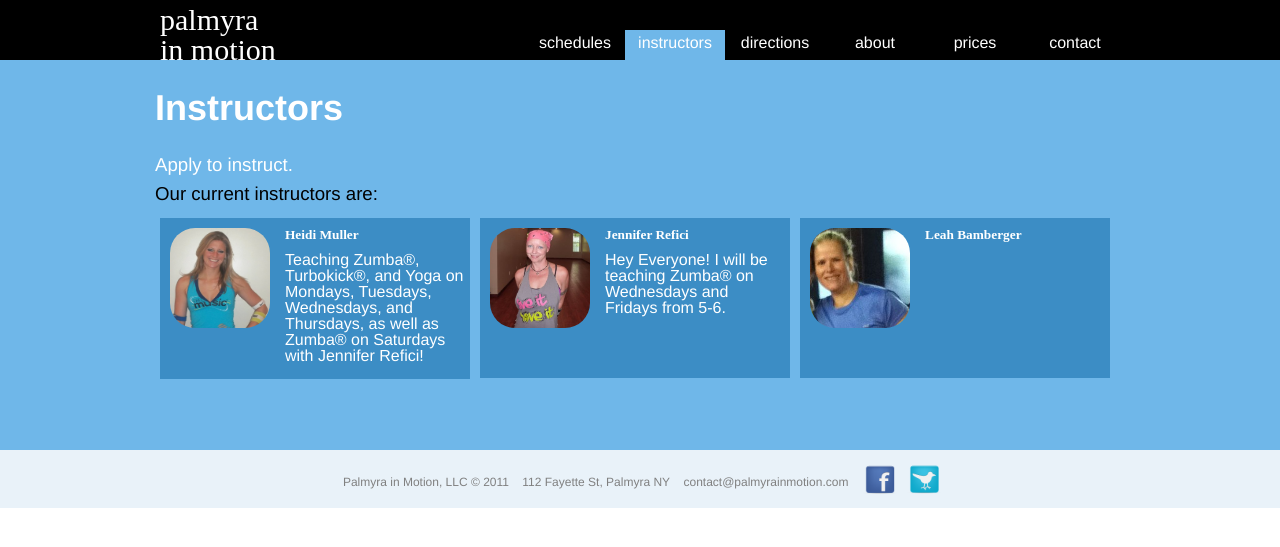
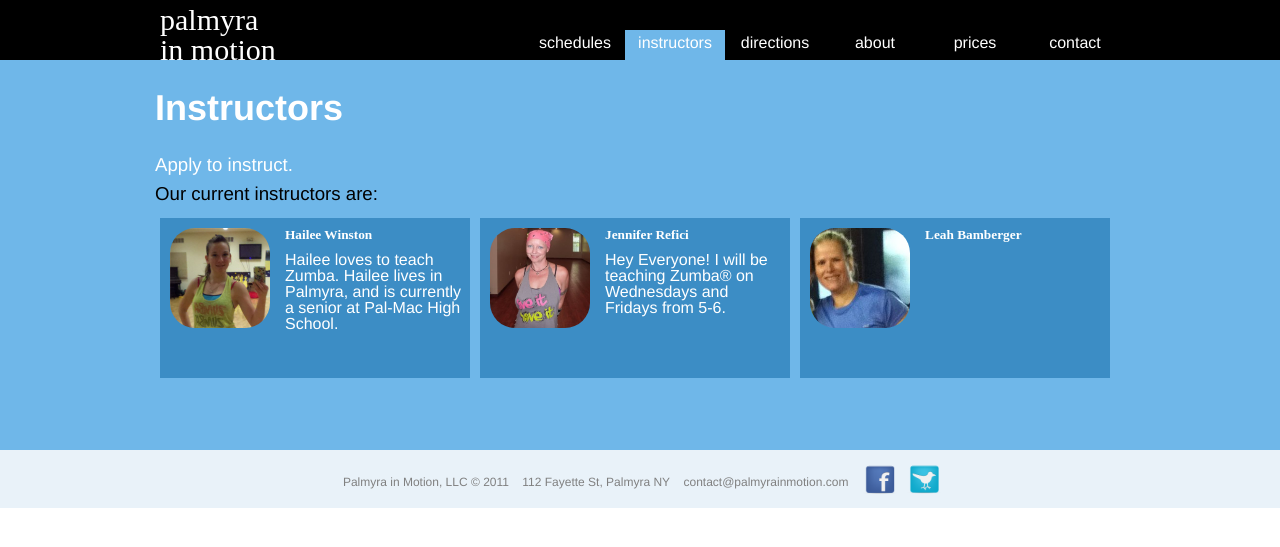
Before and after one commit to akivab/pim, a PHP site: page /index.php?p=instructors in a window 1280 px wide. Shown: the top 547 px of the page. Run offline with PHP 8.4, Linux system fonts and the light colour scheme; some libraries are stand-ins or nearby versions; some web fonts are replaced.

Commit message:
added hailee

```diff
--- a/instructors.php
+++ b/instructors.php
@@ -19,11 +19,11 @@
 	      <p><a href="javascript: apply()">Apply to instruct.</a></p>
 	      <p>Our current instructors are:</p>
 	      <div id="instructors">
-		<a target="_blank" href="https://www.facebook.com/profile.php?id=1402701845">
-		  <img src="/images/heidi.jpg">
+		<a target="_blank" href>
+		  <img src="/images/hailee.jpg">
 		  <div class="instructor-text">
-                    <h3>Heidi Muller</h3>
-                    <p>Teaching Zumba&reg;, Turbokick&reg;, and Yoga on Mondays, Tuesdays, Wednesdays, and Thursdays, as well as Zumba&reg; on Saturdays with Jennifer Refici!</p>
+                    <h3>Hailee Winston</h3>
+                    <p>Hailee loves to teach Zumba.  Hailee lives in Palmyra, and is currently a senior at  Pal-Mac High School.</p>
 		  </div>
 		</a>
 		<a target="_blank" href="https://www.facebook.com/profile.php?id=1409804050">
```
Also changed, not shown: images/hailee.jpg (added).
